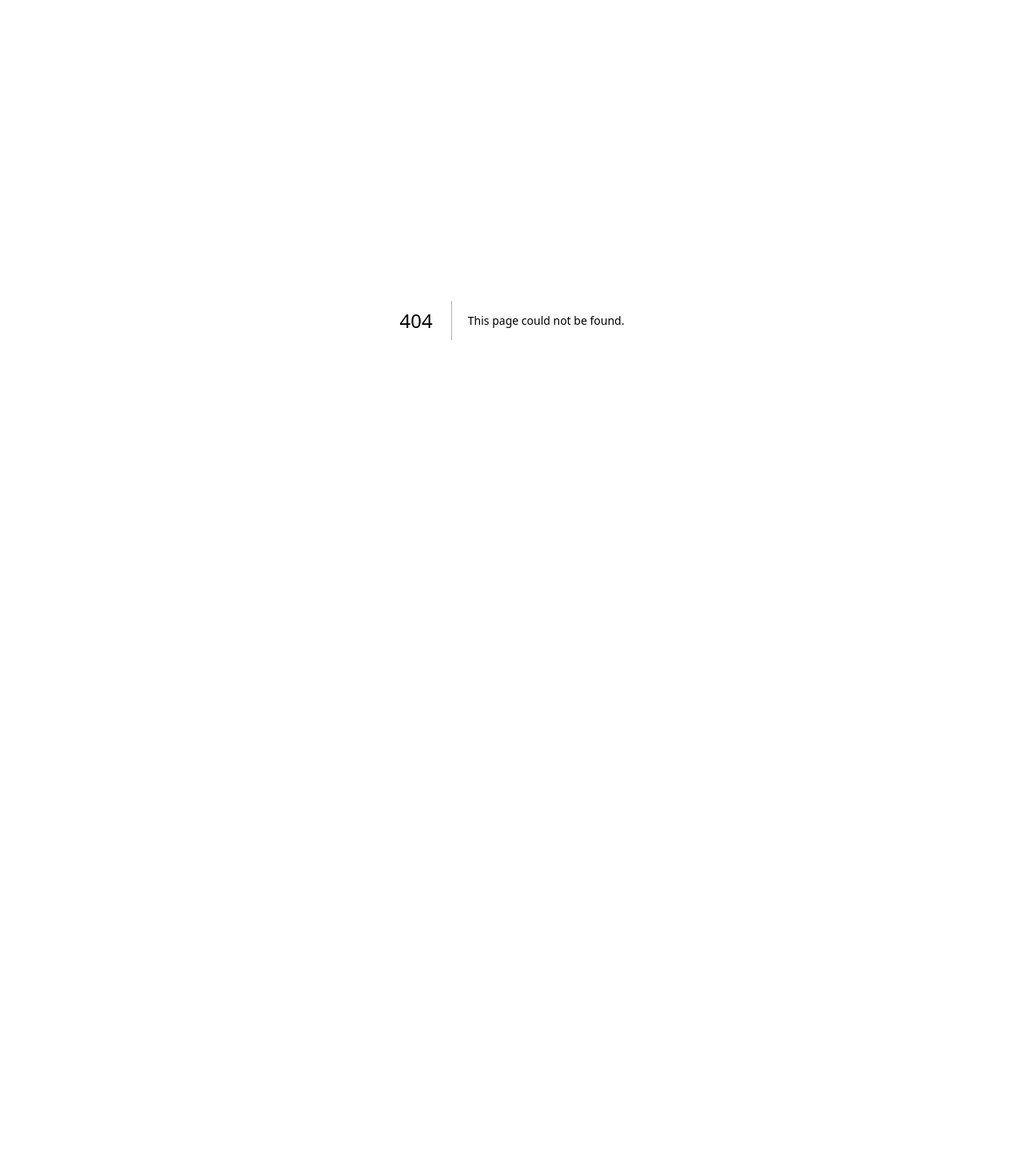
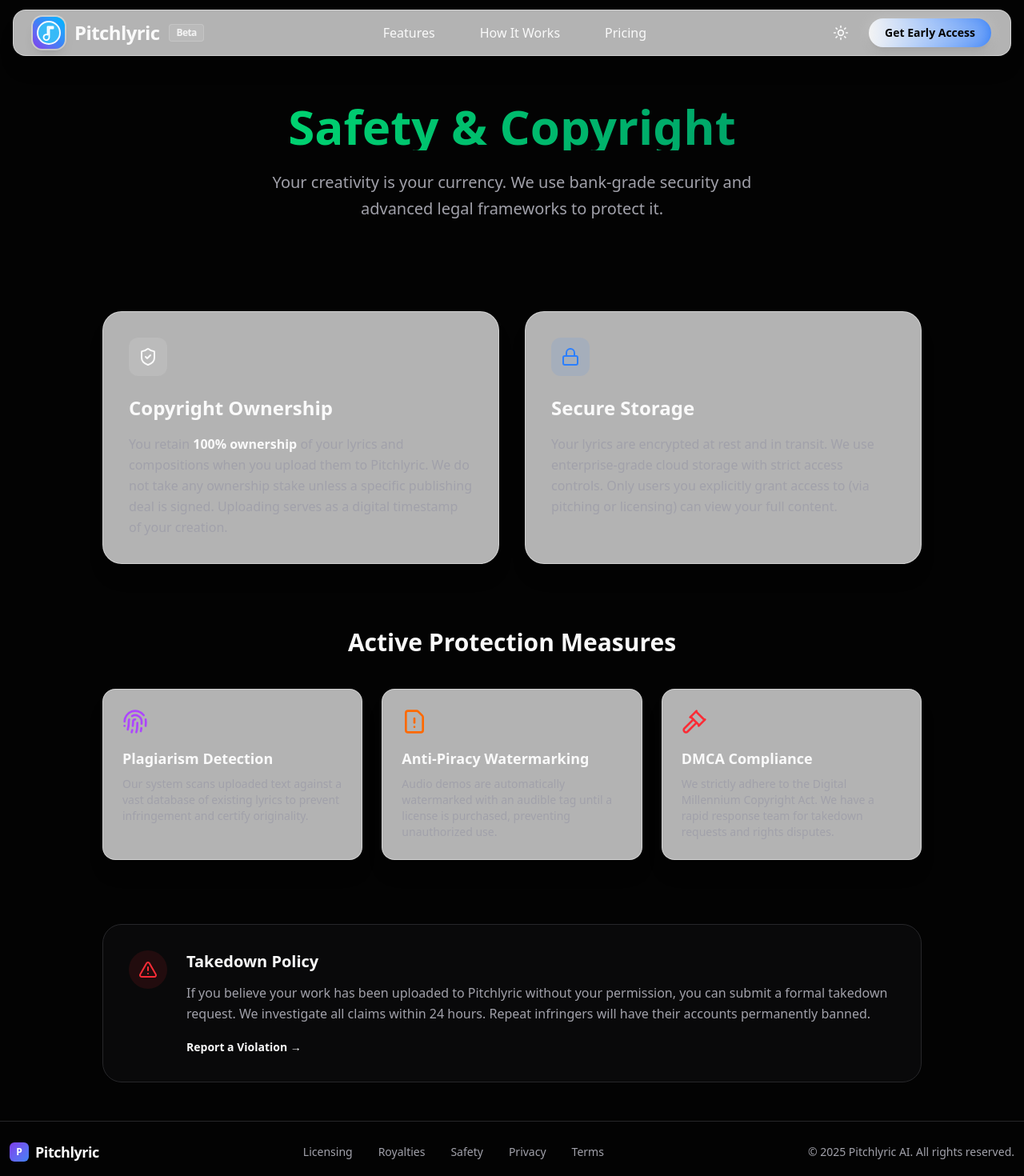
Before and after one commit to maagyei04/pitchlyric_marketing, a Next.js app: page /safety in a window 1280 px wide. Before the commit this address had no page. Shown: the top 1470 px of the page at 80% size. Before the commit the page ends 800 px from the top, so only its background shows below. Built offline with nearby package versions, Linux system fonts and the light colour scheme.

Commit message:
section additions3

```diff
--- /dev/null
+++ b/app/safety/page.tsx
@@ -0,0 +1,143 @@
+"use client";
+
+import Navbar from "@/components/Navbar";
+import Footer from "@/components/Footer";
+import { motion } from "framer-motion";
+import { ShieldCheck, Lock, Fingerprint, Gavel, AlertTriangle, FileWarning } from "lucide-react";
+
+export default function SafetyPage() {
+    return (
+        <main className="min-h-screen bg-background text-foreground selection:bg-neon-purple selection:text-white">
+            <Navbar />
+
+            {/* Hero */}
+            <section className="pt-32 pb-16 px-4 relative overflow-hidden">
+                <div className="absolute top-0 left-1/2 -translate-x-1/2 w-[1000px] h-[600px] bg-green-500/5 rounded-full blur-[120px] -z-10" />
+
+                <div className="max-w-4xl mx-auto text-center relative z-10">
+                    <motion.div
+                        initial={{ opacity: 0, y: 20 }}
+                        animate={{ opacity: 1, y: 0 }}
+                        transition={{ duration: 0.6 }}
+                    >
+                        <h1 className="text-4xl md:text-6xl font-bold mb-6 bg-clip-text text-transparent bg-gradient-to-r from-green-400 to-emerald-600">
+                            Safety & Copyright
+                        </h1>
+                        <p className="text-xl text-muted-foreground max-w-2xl mx-auto leading-relaxed">
+                            Your creativity is your currency. We use bank-grade security and advanced legal frameworks to protect it.
+                        </p>
+                    </motion.div>
+                </div>
+            </section>
+
+            <section className="py-12 px-4">
+                <div className="max-w-5xl mx-auto space-y-20">
+
+                    {/* Core Protection Grid */}
+                    <div className="grid md:grid-cols-2 gap-8">
+                        <motion.div
+                            initial={{ opacity: 0, x: -20 }}
+                            whileInView={{ opacity: 1, x: 0 }}
+                            viewport={{ once: true }}
+                            className="glass-panel p-8 rounded-3xl border border-border bg-secondary/5"
+                        >
+                            <div className="w-12 h-12 rounded-xl bg-primary/10 flex items-center justify-center mb-6 text-primary">
+                                <ShieldCheck className="w-6 h-6" />
+                            </div>
+                            <h2 className="text-2xl font-bold mb-4">Copyright Ownership</h2>
+                            <p className="text-muted-foreground leading-relaxed">
+                                You retain <strong className="text-foreground">100% ownership</strong> of your lyrics and compositions when you upload them to Pitchlyric. We do not take any ownership stake unless a specific publishing deal is signed. Uploading serves as a digital timestamp of your creation.
+                            </p>
+                        </motion.div>
+
+                        <motion.div
+                            initial={{ opacity: 0, x: 20 }}
+                            whileInView={{ opacity: 1, x: 0 }}
+                            viewport={{ once: true }}
+                            className="glass-panel p-8 rounded-3xl border border-border bg-secondary/5"
+                        >
+                            <div className="w-12 h-12 rounded-xl bg-blue-500/10 flex items-center justify-center mb-6 text-blue-500">
+                                <Lock className="w-6 h-6" />
+                            </div>
+                            <h2 className="text-2xl font-bold mb-4">Secure Storage</h2>
+                            <p className="text-muted-foreground leading-relaxed">
+                                Your lyrics are encrypted at rest and in transit. We use enterprise-grade cloud storage with strict access controls. Only users you explicitly grant access to (via pitching or licensing) can view your full content.
+                            </p>
+                        </motion.div>
+                    </div>
+
+                    {/* Advanced Measures */}
+                    <div>
+                        <h2 className="text-3xl font-bold mb-10 text-center">Active Protection Measures</h2>
+                        <div className="grid md:grid-cols-3 gap-6">
+                            <motion.div
+                                initial={{ opacity: 0, y: 20 }}
+                                whileInView={{ opacity: 1, y: 0 }}
+                                viewport={{ once: true }}
+                                className="glass-panel p-6 rounded-2xl border border-border"
+                            >
+                                <Fingerprint className="w-8 h-8 text-purple-500 mb-4" />
+                                <h3 className="text-lg font-bold mb-2">Plagiarism Detection</h3>
+                                <p className="text-sm text-muted-foreground">
+                                    Our system scans uploaded text against a vast database of existing lyrics to prevent infringement and certify originality.
+                                </p>
+                            </motion.div>
+
+                            <motion.div
+                                initial={{ opacity: 0, y: 20 }}
+                                whileInView={{ opacity: 1, y: 0 }}
+                                viewport={{ once: true }}
+                                transition={{ delay: 0.1 }}
+                                className="glass-panel p-6 rounded-2xl border border-border"
+                            >
+                                <FileWarning className="w-8 h-8 text-orange-500 mb-4" />
+                                <h3 className="text-lg font-bold mb-2">Anti-Piracy Watermarking</h3>
+                                <p className="text-sm text-muted-foreground">
+                                    Audio demos are automatically watermarked with an audible tag until a license is purchased, preventing unauthorized use.
+                                </p>
+                            </motion.div>
+
+                            <motion.div
+                                initial={{ opacity: 0, y: 20 }}
+                                whileInView={{ opacity: 1, y: 0 }}
+                                viewport={{ once: true }}
+                                transition={{ delay: 0.2 }}
+                                className="glass-panel p-6 rounded-2xl border border-border"
+                            >
+                                <Gavel className="w-8 h-8 text-red-500 mb-4" />
+                                <h3 className="text-lg font-bold mb-2">DMCA Compliance</h3>
+                                <p className="text-sm text-muted-foreground">
+                                    We strictly adhere to the Digital Millennium Copyright Act. We have a rapid response team for takedown requests and rights disputes.
+                                </p>
+                            </motion.div>
+                        </div>
+                    </div>
+
+                    {/* Takedown Policy Section */}
+                    <motion.div
+                        initial={{ opacity: 0, y: 20 }}
+                        whileInView={{ opacity: 1, y: 0 }}
+                        viewport={{ once: true }}
+                        className="bg-secondary/20 rounded-3xl p-8 border border-border flex flex-col md:flex-row items-start gap-6"
+                    >
+                        <div className="flex-shrink-0 p-3 bg-red-500/10 rounded-full text-red-500">
+                            <AlertTriangle className="w-6 h-6" />
+                        </div>
+                        <div>
+                            <h3 className="text-xl font-bold mb-3">Takedown Policy</h3>
+                            <p className="text-muted-foreground leading-relaxed mb-4">
+                                If you believe your work has been uploaded to Pitchlyric without your permission, you can submit a formal takedown request. We investigate all claims within 24 hours. Repeat infringers will have their accounts permanently banned.
+                            </p>
+                            <button className="text-sm font-semibold text-primary hover:underline">
+                                Report a Violation &rarr;
+                            </button>
+                        </div>
+                    </motion.div>
+
+                </div>
+            </section>
+
+            <Footer />
+        </main>
+    );
+}
--- a/components/Footer.tsx
+++ b/components/Footer.tsx
@@ -14,10 +14,9 @@ export default function Footer() {
                 <div className="flex gap-8 text-sm text-muted-foreground">
                     <Link href="/licensing" className="hover:text-foreground transition-colors">Licensing</Link>
                     <Link href="/royalties" className="hover:text-foreground transition-colors">Royalties</Link>
+                    <Link href="/safety" className="hover:text-foreground transition-colors">Safety</Link>
                     <Link href="#" className="hover:text-foreground transition-colors">Privacy</Link>
                     <Link href="#" className="hover:text-foreground transition-colors">Terms</Link>
-                    <Link href="#" className="hover:text-foreground transition-colors">Twitter</Link>
-                    <Link href="#" className="hover:text-foreground transition-colors">Instagram</Link>
                 </div>
 
                 <div className="text-sm text-muted-foreground">
```
